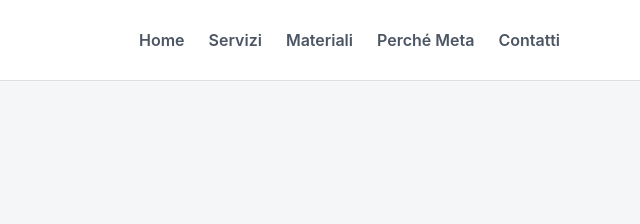
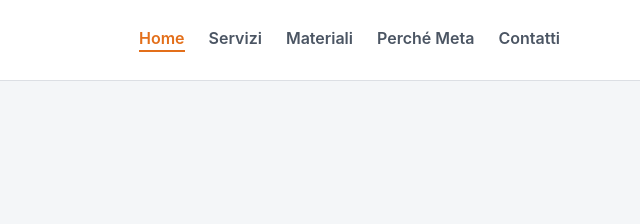
Before and after one commit to andrea4444442/Meta-S.r.l, a plain HTML site: page index.html in a window 1280 px wide. Shown: the top 224 px of the page, 640-1280 px from the left. Drawn offline with Linux system fonts and the light colour scheme.

Commit message:
Add active nav highlight on scroll and simplify footer
- Highlight current section nav link (orange + underline) using IntersectionObserver
- Simplify footer to single copyright line

Co-Authored-By: Claude Sonnet 4.6 <noreply@anthropic.com>

```diff
--- a/index.html
+++ b/index.html
@@ -245,8 +245,7 @@
 
     <footer class="site-footer">
       <div class="container footer-inner">
-        <p>© 2026 Meta Advisory & Tech Services S.r.l — P. IVA 02301160483</p>
-        <p>Via Cherubini, 99 — 50053 Empoli (FI)</p>
+        <p>© 2026 Meta Advisory & Tech Services S.r.l — Tutti i diritti riservati</p>
       </div>
     </footer>
   </div>
--- a/script.js
+++ b/script.js
@@ -1,4 +1,5 @@
 document.addEventListener('DOMContentLoaded', function () {
+  // Modal preview
   const modal = document.getElementById('previewModal');
   const modalTitle = modal.querySelector('#modalTitle');
   const modalDescription = modal.querySelector('#modalDescription');
@@ -9,7 +10,7 @@ document.addEventListener('DOMContentLoaded', function () {
     button.addEventListener('click', () => {
       const title = button.getAttribute('data-preview');
       modalTitle.textContent = `Anteprima: ${title}`;
-      modalDescription.textContent = `Hai selezionato l’anteprima di “${title}”. Per accedere alla versione completa, richiedi un’offerta e ti invieremo il documento protetto in formato PDF.`;
+      modalDescription.textContent = `Hai selezionato l'anteprima di "${title}". Per accedere alla versione completa, richiedi un'offerta e ti invieremo il documento protetto in formato PDF.`;
       modal.classList.add('open');
       modal.setAttribute('aria-hidden', 'false');
     });
@@ -29,4 +30,22 @@ document.addEventListener('DOMContentLoaded', function () {
     modal.classList.remove('open');
     modal.setAttribute('aria-hidden', 'true');
   }
+
+  // Active nav link on scroll
+  const sections = document.querySelectorAll('section[id]');
+  const navLinks = document.querySelectorAll('.main-nav a[href^="#"]');
+
+  const observer = new IntersectionObserver((entries) => {
+    entries.forEach(entry => {
+      if (entry.isIntersecting) {
+        navLinks.forEach(link => link.classList.remove('active'));
+        const active = document.querySelector(`.main-nav a[href="#${entry.target.id}"]`);
+        if (active) active.classList.add('active');
+      }
+    });
+  }, {
+    rootMargin: '-40% 0px -55% 0px'
+  });
+
+  sections.forEach(section => observer.observe(section));
 });
--- a/styles.css
+++ b/styles.css
@@ -84,10 +84,17 @@ a {
   color: var(--muted);
   text-decoration: none;
   font-weight: 600;
+  padding-bottom: 2px;
+  border-bottom: 2px solid transparent;
+  transition: color 0.2s ease, border-color 0.2s ease;
 }
 .main-nav a:hover,
 .main-nav a:focus {
   color: var(--brand);
+}
+.main-nav a.active {
+  color: var(--accent);
+  border-bottom-color: var(--accent);
 }
 .hero-section {
   padding: 4.5rem 0 3rem;
```
